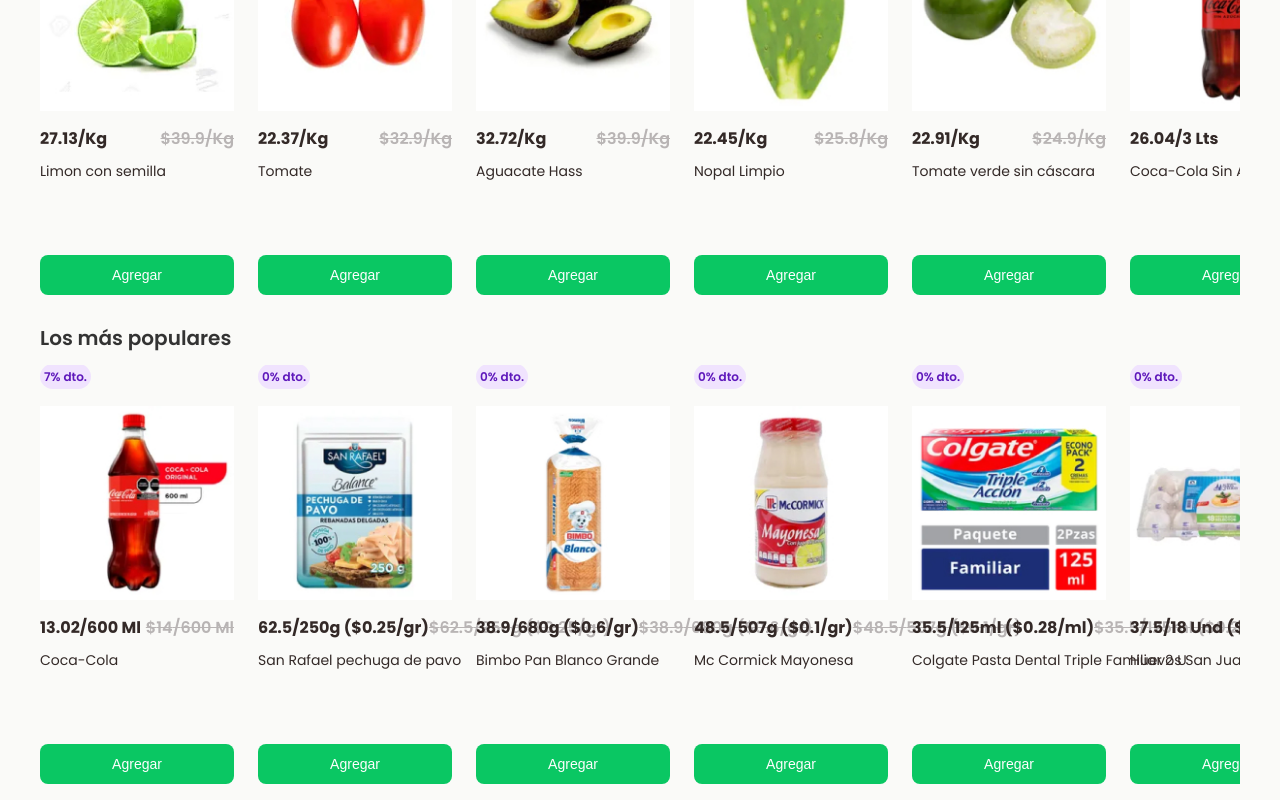
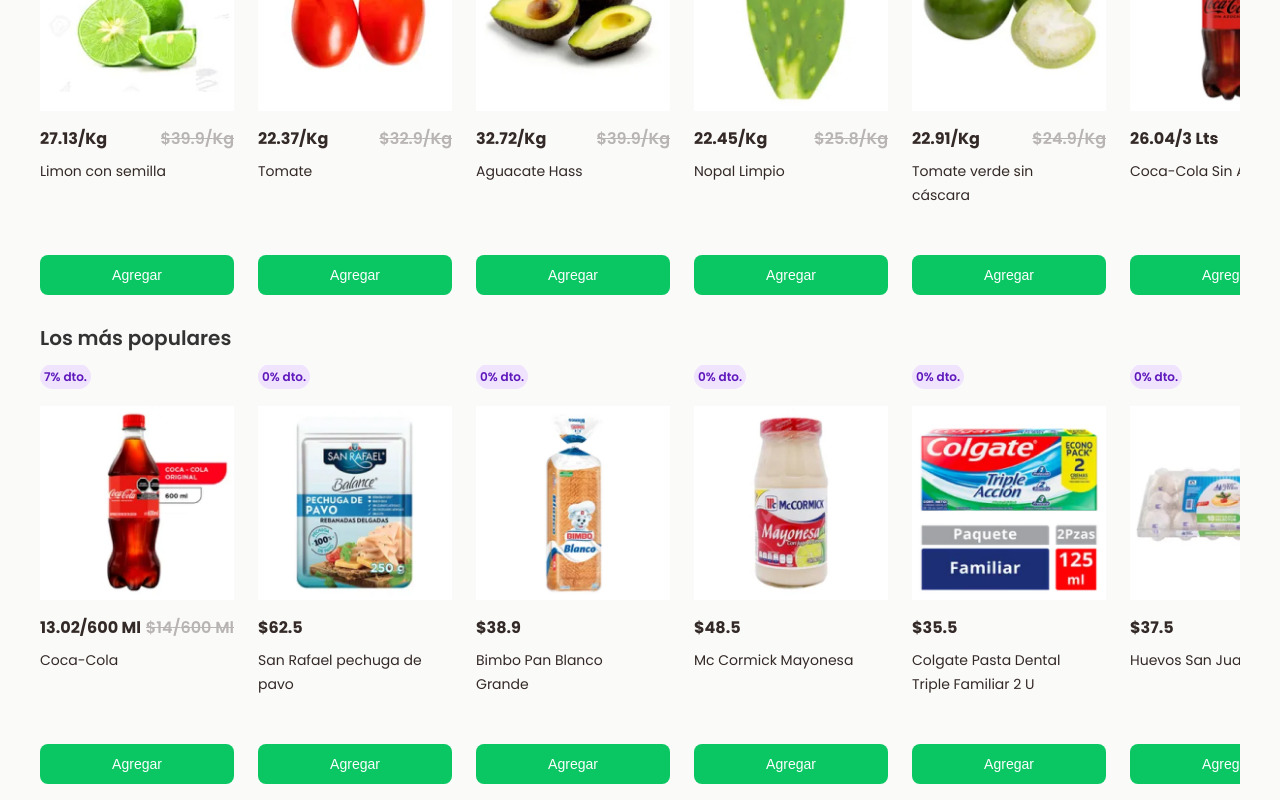
Before and after one commit to juanjosemayorga/tiendita, a React (Create React App) app: page / in a window 1280 px wide. Shown: the part 604-1404 px from the top of the page. Built offline with nearby package versions, Linux system fonts and the light colour scheme.

Commit message:
item-card and item-card-price finished

```diff
--- a/src/components/ItemCard/ItemCard.css
+++ b/src/components/ItemCard/ItemCard.css
@@ -19,6 +19,10 @@
   padding: 4px;
 }
 
+.wituout-disccount {
+  /* display: none; */
+}
+
 .item-card-container__figure-product {
   height: 172px;
   margin-top: 16px;
@@ -30,33 +34,15 @@
   width: 100%;
 }
 
-.item-card-container__prices-container {
-  display: flex;
-  flex-direction: row;
-  justify-content: space-between;
-  margin-top: 16px;
-}
 
-.item-card-container__prices-container--low-price {
-  color: var(--color-cocoa-brown);
-  font-size: var(--font-size-body-1-bold);
-  font-weight: 700;
-  line-height: 24px;
-}
-
-.item-card-container__prices-container--normal-price {
-  color: var(--color-boulder);
-  font-size: var(--font-size-body-1-bold);
-  font-weight: 600;
-  line-height: 24px;
-  text-decoration: line-through;
-}
 
 .item-card-container__description-text {
   color: var(--color-cocoa-brown);
   font-size: var(--font-size-body-2-regular);
   font-weight: 400;
-  height: 48px;
+  min-height: 48px;
+  width: 172px;
+  white-space: normal;
   line-height: 24px;
   margin-top: 8px;
 }
--- a/src/components/ItemCard/ItemCard.tsx
+++ b/src/components/ItemCard/ItemCard.tsx
@@ -1,16 +1,17 @@
 import PropTypes from 'prop-types'
 import { Product } from '../../data/interfaces'
-import { calculateDisccount } from '../../helpers/calculateDisccount';
+import { ItemCardPrice } from './ItemCardPrice/ItemCardPrice';
 import './ItemCard.css'
 
 export const ItemCard = (product: Product) => {
 
   const { disccount, image, name, price, unit } = product;
+  const hasDisccount: boolean = disccount > 0
 
   return (
     <div className="item-card-container">
       <div className="item-card-container__disccount">
-        <p className="item-card-container__disccount-label">
+        <p className={`item-card-container__disccount-label ${hasDisccount}`}>
           {disccount}% dto.
         </p>
       </div>
@@ -21,15 +22,15 @@
           alt={name}
         />
       </figure>
-      <article className="item-card-container__prices-container">
-        <p className="item-card-container__prices-container--low-price">
-          {calculateDisccount(disccount, price)}/{unit}
-        </p>
-        <p className="item-card-container__prices-container--normal-price">
-          ${price}/{unit}
-        </p>
-      </article>
-      <p className="item-card-container__description-text">{name}</p>
+      <ItemCardPrice
+        hasDisccount={hasDisccount}
+        disccount={disccount}
+        price={price}
+        unit={unit}
+      />
+      <p className="item-card-container__description-text">
+        {name}
+      </p>
       <button className="item-card-container__add-button">Agregar</button>
     </div>
   );
--- /dev/null
+++ b/src/components/ItemCard/ItemCardPrice/ItemCardPrice.css
@@ -0,0 +1,23 @@
+
+.item-card-container__prices-container {
+  display: flex;
+  flex-direction: row;
+  justify-content: space-between;
+  margin-top: 16px;
+}
+
+.item-card-container__prices-container--low-price {
+  color: var(--color-cocoa-brown);
+  font-size: var(--font-size-body-1-bold);
+  font-weight: 700;
+  line-height: 24px;
+}
+
+.item-card-container__prices-container--normal-price {
+  color: var(--color-boulder);
+  font-size: var(--font-size-body-1-bold);
+  font-weight: 600;
+  line-height: 24px;
+  text-decoration: line-through;
+  overflow: hidden;
+}
--- /dev/null
+++ b/src/components/ItemCard/ItemCardPrice/ItemCardPrice.tsx
@@ -0,0 +1,33 @@
+import { calculateDisccount } from '../../../helpers/calculateDisccount';
+import './ItemCardPrice.css'
+
+interface PriceProps {
+  hasDisccount: boolean;
+  price: number;
+  unit: string;
+  disccount: number;
+}
+
+export const ItemCardPrice = (prices: PriceProps) => {
+
+  const { hasDisccount, disccount, price, unit } = prices;
+
+  return (
+    <article className="item-card-container__prices-container">
+      {hasDisccount ? (
+        <>
+          <p className="item-card-container__prices-container--low-price">
+            {calculateDisccount(disccount, price)}/{unit}
+          </p>
+          <p className="item-card-container__prices-container--normal-price">
+            ${price}/{unit}
+          </p>
+        </>
+      ) : (
+        <p className="item-card-container__prices-container--low-price">
+          ${price}
+        </p>
+      )}
+    </article>
+  );
+}
--- a/src/components/Pages/OffersPage/OffersContainer/OffersContainer.css
+++ b/src/components/Pages/OffersPage/OffersContainer/OffersContainer.css
@@ -6,6 +6,10 @@
   white-space: nowrap;
 }
 
+::-webkit-scrollbar {
+  display: none;
+}
+
 .slider-slide {
   margin: 0;
   display: inline-block;
--- a/src/components/Pages/PopularPage/PopularContainer/PopularContainer.css
+++ b/src/components/Pages/PopularPage/PopularContainer/PopularContainer.css
@@ -0,0 +1,13 @@
+
+.slider-container {
+  display: block;
+  overflow: auto;
+  scroll-behavior: smooth;
+  white-space: nowrap;
+}
+
+.slider-slide {
+  margin: 0;
+  display: inline-block;
+  margin-right: 24px;
+}
--- a/src/pages/PopularPage/PopularPage.css
+++ b/src/pages/PopularPage/PopularPage.css
@@ -1,5 +1,5 @@
 .popular-page-container {
-  margin: 0 var(--margin-small-screen);
+  margin: 24px var(--margin-small-screen) 0;
 }
 
 .popular-page-container__subtitle {
```
